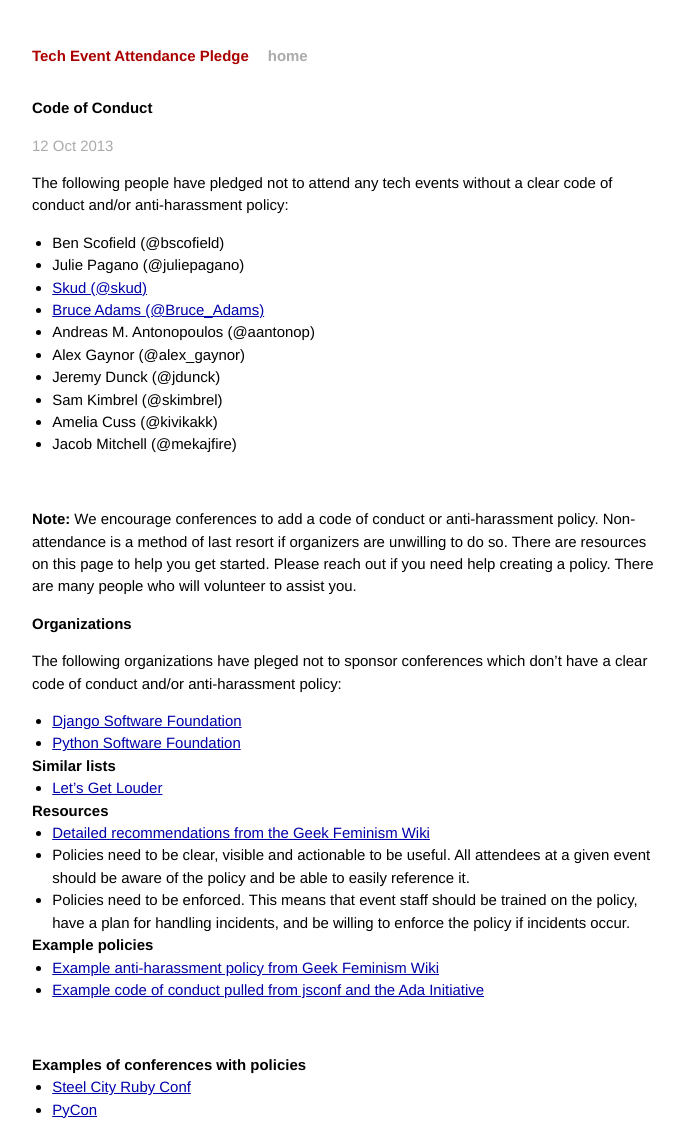
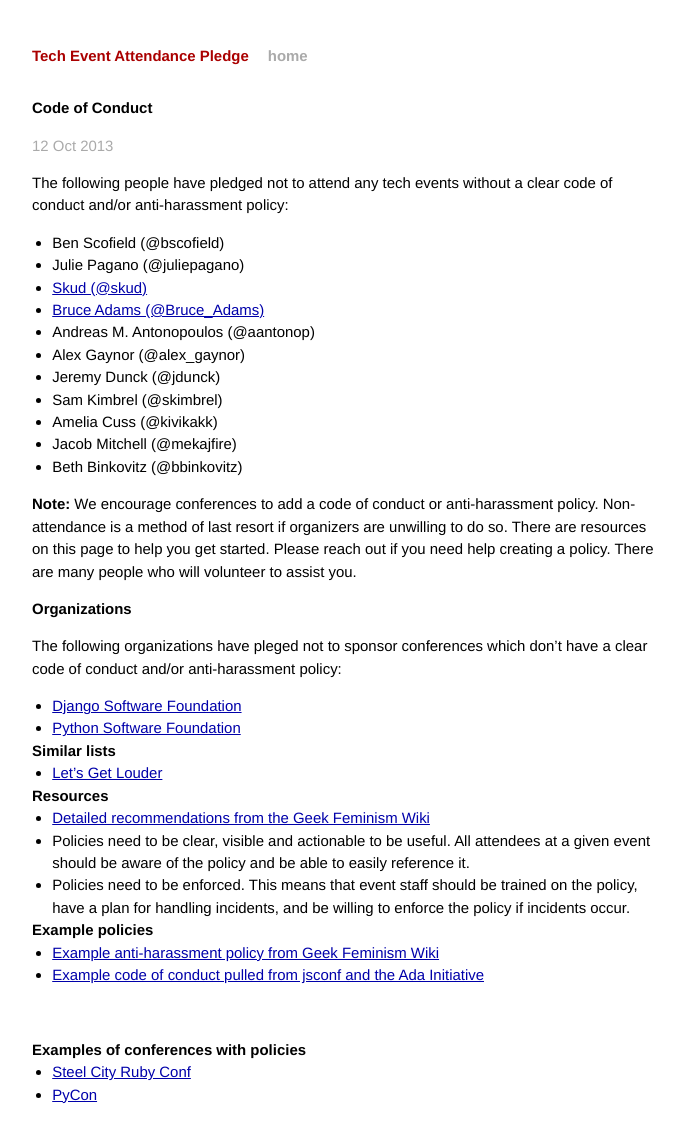
Before and after one commit to techtektek/tech-event-attendance-pledge.github.io, a Jekyll site: the page built from _posts/2013-10-12-code-of-conduct.markdown, in a window 1280 px wide. Shown: the whole page, without its empty margins (294-978 px from the left). Built offline with Jekyll 4.4.1, drawn with Linux system fonts in a browser that asks for light colours; Markdown is read by kramdown in place of the engine named in the settings.

Commit message:
Added my name to CoC list

```diff
--- a/_posts/2013-10-12-code-of-conduct.markdown
+++ b/_posts/2013-10-12-code-of-conduct.markdown
@@ -17,7 +17,7 @@ clear code of conduct and/or anti-harassment policy:
 * Sam Kimbrel (@skimbrel)
 * Amelia Cuss (@kivikakk)
 * Jacob Mitchell (@mekajfire)
-
+* Beth Binkovitz (@bbinkovitz)
 <br/>
 
 **Note:** We encourage conferences to add a code of conduct or
```
